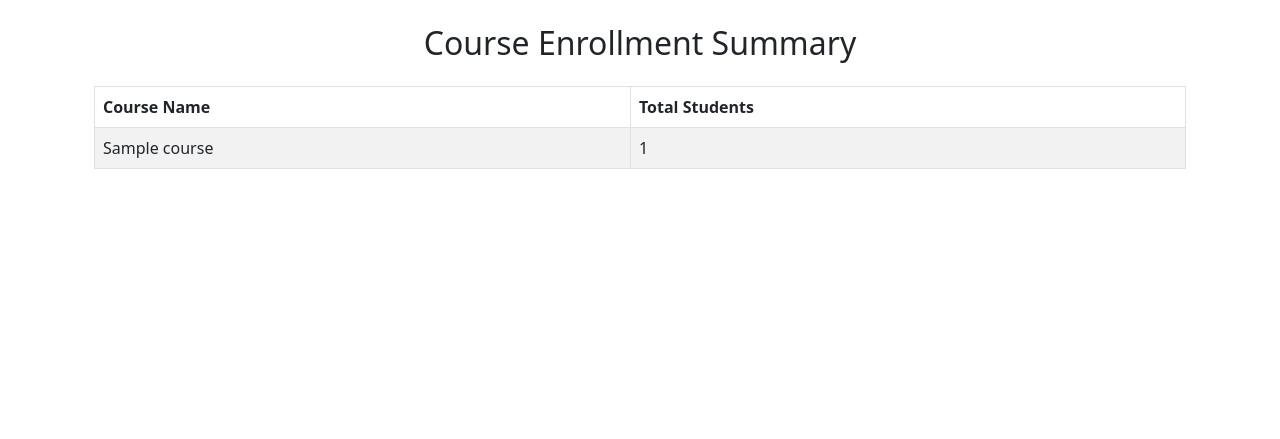
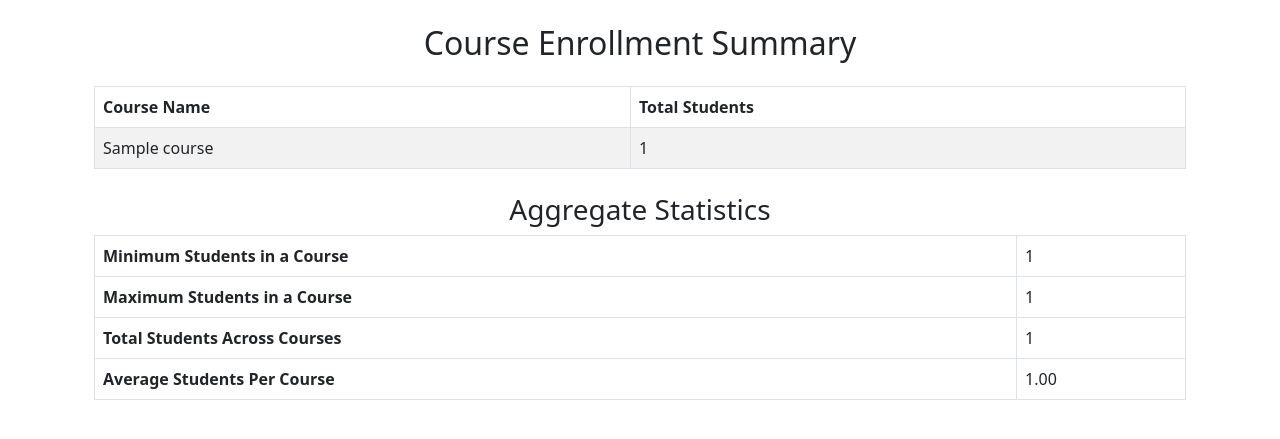
Before and after one commit to sneha31415/dbms-lab-project, a Flask app: page /course_summary in a window 1280 px wide. Shown: the part 58-497 px from the top of the page. Run offline with Flask 3, Linux system fonts and the light colour scheme; tables that the repository leaves empty or names only in its code hold one stand-in row (values such as "Sample post"); some libraries are stand-ins or nearby versions.

Commit message:
added min, max, sum, and avg

```diff
--- a/app.py
+++ b/app.py
@@ -141,19 +141,52 @@ def get_student():
 
     return render_template('get_student.html', student_data=student_data, courses=courses)
 
+# @app.route('/course_summary')
+# def course_summary():
+#     cursor = mysql.connection.cursor()
+
+#     query = '''
+#     SELECT c.CourseName, COUNT(sc.StudentID) AS TotalStudents
+#     FROM Courses c
+#     LEFT JOIN StudentCourses sc ON c.CourseID = sc.CourseID
+#     GROUP BY c.CourseID, c.CourseName
+#     '''
+#     cursor.execute(query)
+#     summary = cursor.fetchall()
+#     return render_template('course_summary.html', summary=summary)
 @app.route('/course_summary')
 def course_summary():
     cursor = mysql.connection.cursor()
 
-    query = '''
+    # Query to get course-wise student count
+    query_summary = '''
     SELECT c.CourseName, COUNT(sc.StudentID) AS TotalStudents
     FROM Courses c
     LEFT JOIN StudentCourses sc ON c.CourseID = sc.CourseID
     GROUP BY c.CourseID, c.CourseName
     '''
-    cursor.execute(query)
+    cursor.execute(query_summary)
     summary = cursor.fetchall()
-    return render_template('course_summary.html', summary=summary)
+
+    # Query to get min, max, sum, avg
+    query_aggregates = '''
+    SELECT
+        MIN(StudentCount) AS MinStudents,
+        MAX(StudentCount) AS MaxStudents,
+        SUM(StudentCount) AS TotalStudents,
+        AVG(StudentCount) AS AvgStudents
+    FROM (
+        SELECT COUNT(sc.StudentID) AS StudentCount
+        FROM Courses c
+        LEFT JOIN StudentCourses sc ON c.CourseID = sc.CourseID
+        GROUP BY c.CourseID
+    ) AS CourseCounts
+    '''
+    cursor.execute(query_aggregates)
+    aggregates = cursor.fetchone()
+
+    return render_template('course_summary.html', summary=summary, aggregates=aggregates)
+
 
 # --------------------------------------------------------
 @app.route('/filter_students', methods=['GET', 'POST'])
--- a/templates/course_summary.html
+++ b/templates/course_summary.html
@@ -2,6 +2,7 @@
 {% block content %}
 <div class="container mt-4">
     <h2 class="text-center">Course Enrollment Summary</h2>
+
     <table class="table table-striped table-bordered mt-4">
         <thead class="thead-dark">
             <tr>
@@ -18,5 +19,25 @@
             {% endfor %}
         </tbody>
     </table>
+
+    <h3 class="mt-4 text-center">Aggregate Statistics</h3>
+    <table class="table table-bordered mt-2">
+        <tr>
+            <th>Minimum Students in a Course</th>
+            <td>{{ aggregates[0] }}</td>
+        </tr>
+        <tr>
+            <th>Maximum Students in a Course</th>
+            <td>{{ aggregates[1] }}</td>
+        </tr>
+        <tr>
+            <th>Total Students Across Courses</th>
+            <td>{{ aggregates[2] }}</td>
+        </tr>
+        <tr>
+            <th>Average Students Per Course</th>
+            <td>{{ "%.2f"|format(aggregates[3]) }}</td>
+        </tr>
+    </table>
 </div>
 {% endblock %}
```
